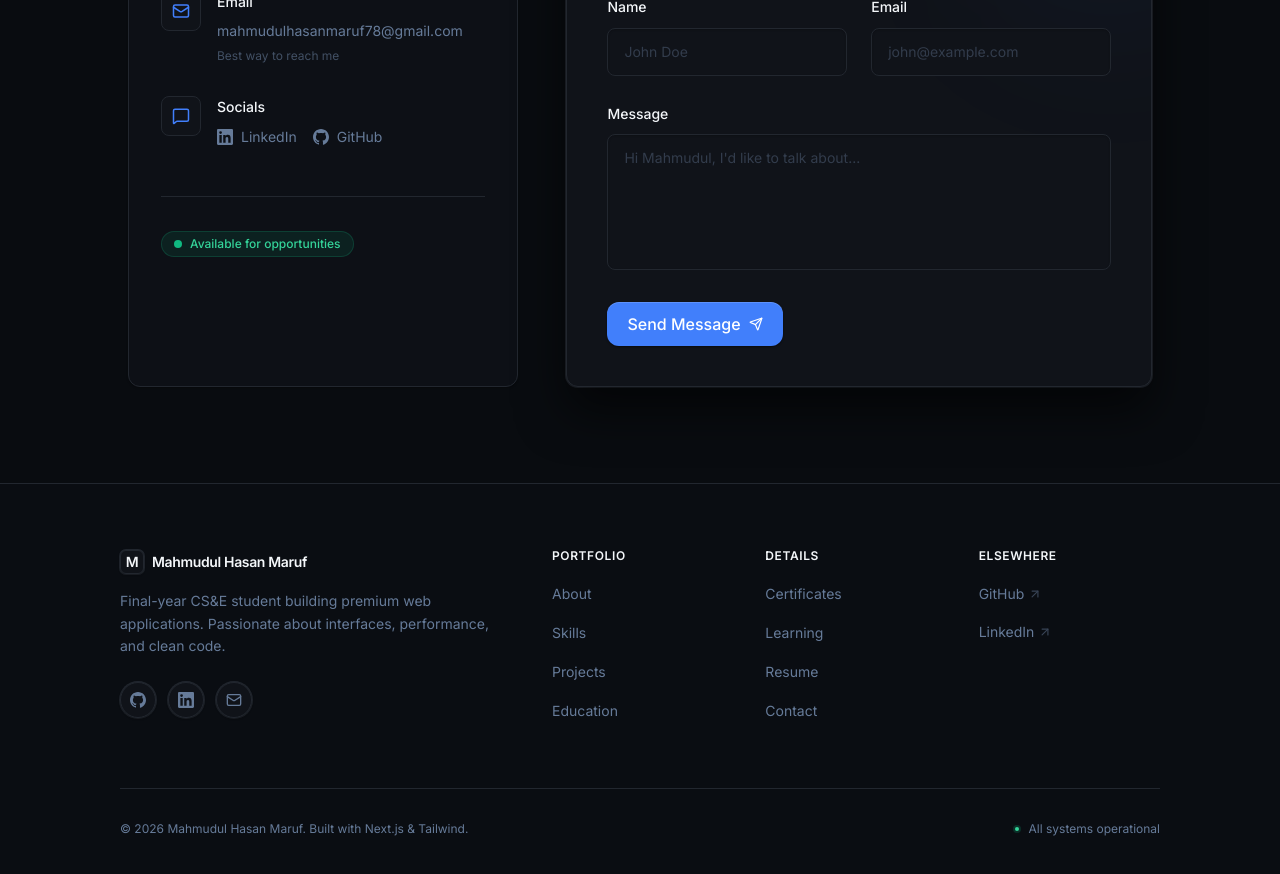
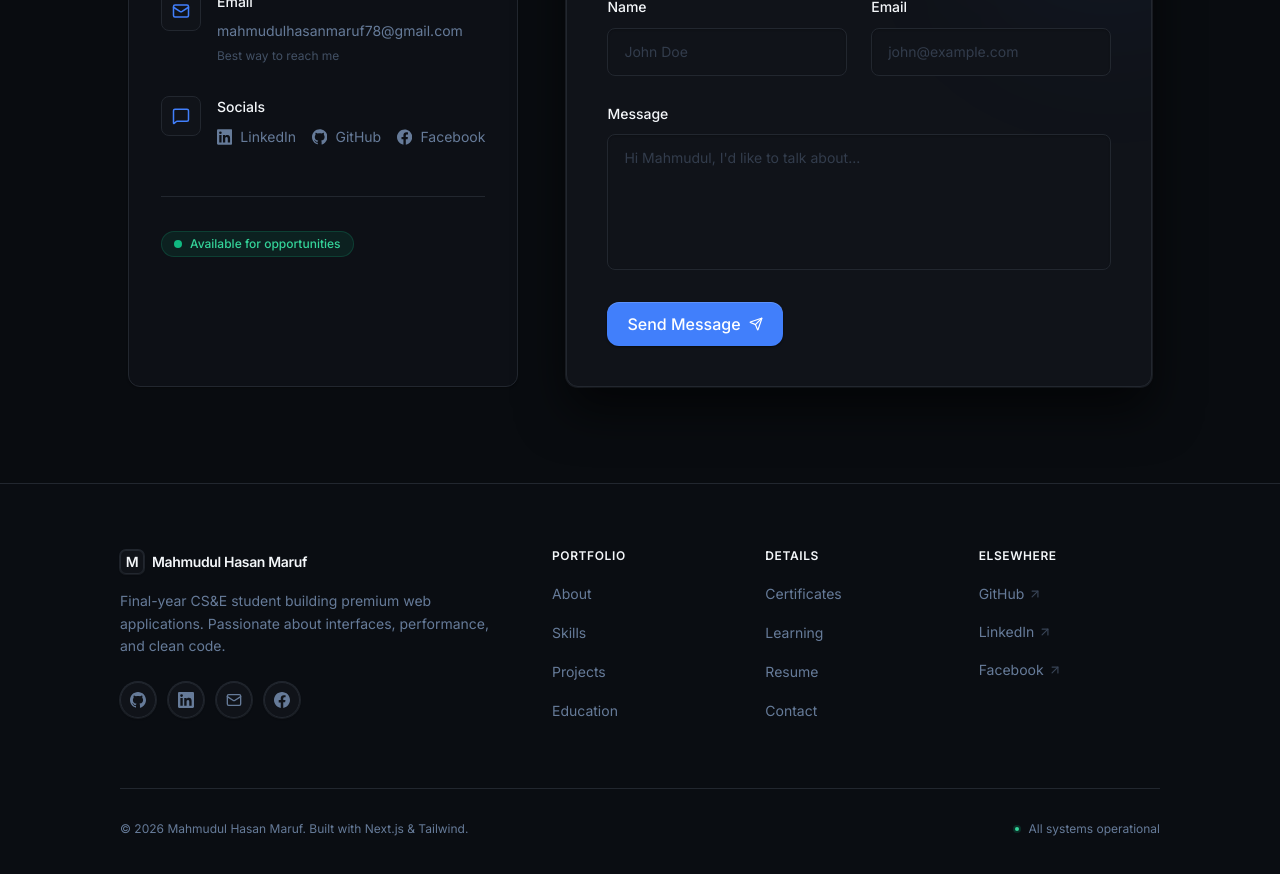
Before and after one commit to mahmudulhasanmaruf78/Portfolio, a Next.js app: page /contact in a window 1280 px wide. Shown: the part 560-1434 px from the top of the page. Built offline with nearby package versions, Linux system fonts and the light colour scheme; no server answers.

Commit message:
feat: Add Facebook social link and icon across multiple components

```diff
--- a/app/about/AboutClient.tsx
+++ b/app/about/AboutClient.tsx
@@ -2,7 +2,7 @@
 
 import { Mail, MapPin } from 'lucide-react'
 import { motion, useReducedMotion } from 'framer-motion'
-import { GithubIcon, LinkedinIcon } from '@/components/ui/Icons'
+import { FacebookIcon, GithubIcon, LinkedinIcon } from '@/components/ui/Icons'
 import { profile } from '@/lib/data/profile'
 import { Section, SectionHeader } from '@/components/layout/Section'
 import { FadeIn, StaggerContainer, StaggerItem } from '@/components/ui/Animations'
@@ -129,6 +129,10 @@ export default function AboutClient() {
                     className="flex h-10 w-10 items-center justify-center rounded-full border border-surface-border bg-surface text-muted-foreground shadow-sm transition-all hover:bg-surface-hover hover:text-foreground hover:border-white/20 focus-visible:outline-none focus-visible:ring-2 focus-visible:ring-accent">
                     <LinkedinIcon size={16} />
                   </a>
+                  <a href={SOCIAL_LINKS.facebook} target="_blank" rel="noopener noreferrer" aria-label="Facebook"
+                    className="flex h-10 w-10 items-center justify-center rounded-full border border-surface-border bg-surface text-muted-foreground shadow-sm transition-all hover:bg-surface-hover hover:text-foreground hover:border-white/20 focus-visible:outline-none focus-visible:ring-2 focus-visible:ring-accent">
+                    <FacebookIcon size={16} />
+                  </a>
                 </div>
               </motion.div>
             </FadeIn>
--- a/app/contact/page.tsx
+++ b/app/contact/page.tsx
@@ -4,7 +4,7 @@ import { useState } from 'react'
 import { useForm } from 'react-hook-form'
 import { zodResolver } from '@hookform/resolvers/zod'
 import { Mail, MessageSquare, Send, CheckCircle2, AlertCircle } from 'lucide-react'
-import { GithubIcon, LinkedinIcon } from '@/components/ui/Icons'
+import { FacebookIcon, GithubIcon, LinkedinIcon } from '@/components/ui/Icons'
 import { SOCIAL_LINKS } from '@/lib/constants'
 import { Section, SectionHeader } from '@/components/layout/Section'
 import { FadeIn } from '@/components/ui/Animations'
@@ -115,6 +115,14 @@ export default function ContactPage() {
                           className="flex items-center gap-2 text-sm text-muted-foreground hover:text-foreground transition-colors"
                         >
                           <GithubIcon size={16} /> GitHub
+                        </a>
+                        <a
+                          href={SOCIAL_LINKS.facebook}
+                          target="_blank"
+                          rel="noopener noreferrer"
+                          className="flex items-center gap-2 text-sm text-muted-foreground hover:text-accent transition-colors"
+                        >
+                          <FacebookIcon size={16} /> Facebook
                         </a>
                       </div>
                     </div>
--- a/app/page.tsx
+++ b/app/page.tsx
@@ -15,7 +15,7 @@ import {
   Mouse,
   ChevronDown
 } from 'lucide-react'
-import { GithubIcon, LinkedinIcon } from '@/components/ui/Icons'
+import { FacebookIcon, GithubIcon, LinkedinIcon } from '@/components/ui/Icons'
 import { profile } from '@/lib/data/profile'
 import { projects } from '@/lib/data/projects'
 import { Button } from '@/components/ui/Button'
@@ -235,6 +235,21 @@ export default function HomePage() {
                 </motion.div>
                 <span>LinkedIn</span>
               </a>
+              <a
+                href={SOCIAL_LINKS.facebook}
+                target="_blank"
+                rel="noopener noreferrer"
+                className="group flex items-center gap-2 text-sm font-medium text-muted-foreground transition-colors hover:text-foreground"
+              >
+                <motion.div
+                  whileHover={shouldReduceMotion ? {} : { scale: 1.1, rotate: 4 }}
+                  transition={{ type: 'spring', stiffness: 400, damping: 10 }}
+                  className="flex h-8 w-8 items-center justify-center rounded-lg bg-surface border border-surface-border shadow-card transition-all group-hover:border-accent/30 group-hover:text-accent group-hover:bg-accent/5"
+                >
+                  <FacebookIcon size={14} />
+                </motion.div>
+                <span>Facebook</span>
+              </a>
             </motion.div>
           </motion.div>
         </motion.div>
--- a/app/resume/page.tsx
+++ b/app/resume/page.tsx
@@ -59,6 +59,8 @@ export default function ResumePage() {
                 <a href={SOCIAL_LINKS.linkedin} className="hover:text-accent transition-colors">LinkedIn</a>
                 <span className="hidden sm:inline opacity-30">•</span>
                 <a href={SOCIAL_LINKS.github} className="hover:text-accent transition-colors">GitHub</a>
+                <span className="hidden sm:inline opacity-30">•</span>
+                <a href={SOCIAL_LINKS.facebook} className="hover:text-accent transition-colors">Facebook</a>
               </div>
             </div>
 
--- a/components/layout/Footer.tsx
+++ b/components/layout/Footer.tsx
@@ -1,6 +1,6 @@
 import Link from 'next/link'
 import { ArrowUpRight, Mail } from 'lucide-react'
-import { GithubIcon, LinkedinIcon } from '@/components/ui/Icons'
+import { FacebookIcon, GithubIcon, LinkedinIcon } from '@/components/ui/Icons'
 import { NAV_LINKS, SOCIAL_LINKS, SITE_META } from '@/lib/constants'
 import { FadeIn } from '@/components/ui/Animations'
 
@@ -51,6 +51,15 @@ export function Footer() {
                 className="flex h-9 w-9 items-center justify-center rounded-full border border-surface-border bg-surface text-muted-foreground shadow-card transition-all hover:border-accent/40 hover:text-accent hover:bg-accent/10"
               >
                 <Mail size={16} />
+              </a>
+              <a
+                href={SOCIAL_LINKS.facebook}
+                target="_blank"
+                rel="noopener noreferrer"
+                aria-label="Facebook profile"
+                className="flex h-9 w-9 items-center justify-center rounded-full border border-surface-border bg-surface text-muted-foreground shadow-card transition-all hover:border-accent/40 hover:text-accent hover:bg-accent/10"
+              >
+                <FacebookIcon size={16} />
               </a>
             </div>
           </div>
@@ -112,6 +121,17 @@ export function Footer() {
                     <ArrowUpRight size={14} className="transition-transform group-hover:-translate-y-0.5 group-hover:translate-x-0.5 opacity-50 group-hover:opacity-100" />
                   </a>
                 </li>
+                <li>
+                  <a
+                    href={SOCIAL_LINKS.facebook}
+                    target="_blank"
+                    rel="noopener noreferrer"
+                    className="group inline-flex items-center gap-1 text-sm text-muted-foreground transition-colors hover:text-foreground"
+                  >
+                    Facebook
+                    <ArrowUpRight size={14} className="transition-transform group-hover:-translate-y-0.5 group-hover:translate-x-0.5 opacity-50 group-hover:opacity-100" />
+                  </a>
+                </li>
               </ul>
             </div>
           </div>
--- a/components/layout/Navbar.tsx
+++ b/components/layout/Navbar.tsx
@@ -7,7 +7,7 @@ import { motion, AnimatePresence, useReducedMotion } from 'framer-motion'
 import { Menu, X } from 'lucide-react'
 import { cn } from '@/lib/utils'
 import { GithubIcon, LinkedinIcon } from '@/components/ui/Icons'
-import { NAV_LINKS, SITE_META } from '@/lib/constants'
+import { NAV_LINKS, SITE_META, SOCIAL_LINKS } from '@/lib/constants'
 
 export function Navbar() {
   const pathname = usePathname()
@@ -174,7 +174,7 @@ export function Navbar() {
                 <div className="h-px w-full bg-surface-border" />
                 <div className="flex gap-4">
                   <a
-                    href="https://github.com/mahmudulhasanmaruf78"
+                    href={SOCIAL_LINKS.github}
                     target="_blank"
                     rel="noopener noreferrer"
                     className="flex h-10 w-10 items-center justify-center rounded-full bg-surface border border-surface-border text-muted-foreground transition-colors hover:text-foreground hover:bg-surface-hover"
@@ -182,7 +182,7 @@ export function Navbar() {
                     <GithubIcon size={18} />
                   </a>
                   <a
-                    href="https://linkedin.com/in/mahmudulhasanmaruf78"
+                    href={SOCIAL_LINKS.linkedin}
                     target="_blank"
                     rel="noopener noreferrer"
                     className="flex h-10 w-10 items-center justify-center rounded-full bg-surface border border-surface-border text-muted-foreground transition-colors hover:text-foreground hover:bg-surface-hover"
--- a/components/ui/Icons.tsx
+++ b/components/ui/Icons.tsx
@@ -35,3 +35,18 @@ export function LinkedinIcon({ size = 16, className }: IconProps) {
     </svg>
   )
 }
+
+export function FacebookIcon({ size = 16, className }: IconProps) {
+  return (
+    <svg
+      width={size}
+      height={size}
+      viewBox="0 0 24 24"
+      fill="currentColor"
+      className={className}
+      aria-hidden="true"
+    >
+      <path d="M24 12.073C24 5.405 18.627 0 12 0S0 5.405 0 12.073C0 18.1 4.388 23.094 10.125 24v-8.437H7.078v-3.49h3.047V9.41c0-3.025 1.792-4.697 4.533-4.697 1.313 0 2.686.236 2.686.236v2.97h-1.513c-1.491 0-1.956.93-1.956 1.886v2.267h3.328l-.532 3.49h-2.796V24C19.612 23.094 24 18.1 24 12.073z" />
+    </svg>
+  )
+}
--- a/lib/constants.ts
+++ b/lib/constants.ts
@@ -14,6 +14,7 @@ export const NAV_LINKS = [
 export const SOCIAL_LINKS = {
   github: 'https://github.com/mahmudulhasanmaruf78',
   linkedin: 'https://www.linkedin.com/in/mahmudul-hasan-maruf-1a2a3041b/',
+  facebook: 'https://www.facebook.com/mahmudulmaruf78',
   email: 'mahmudulhasanmaruf78@gmail.com',
 }
 
--- a/lib/data/profile.ts
+++ b/lib/data/profile.ts
@@ -10,9 +10,10 @@ export const profile = {
   cgpa: '3.68',
   cgpaScale: '4.00',
   location: 'Dhaka, Bangladesh',
-  email: 'mahmudul.hasan@student.aiub.edu',
+  email: 'mahmudulhasanmaruf78@gmail.com',
   github: 'https://github.com/mahmudulhasanmaruf78',
-  linkedin: 'https://linkedin.com/in/mahmudulhasanmaruf78',
+  linkedin: 'https://www.linkedin.com/in/mahmudul-hasan-maruf-1a2a3041b/',
+  facebook: 'https://www.facebook.com/mahmudulmaruf78',
   availability: 'Available for internships and entry-level roles starting January 2026',
   bio: [
     "I'm a final-year Computer Science & Engineering student at AIUB with a deep passion for building robust and intuitive web applications. My journey into software development began with a curiosity for how complex systems are architected behind the scenes, and it quickly evolved into a dedicated pursuit of engineering excellence.",
```
